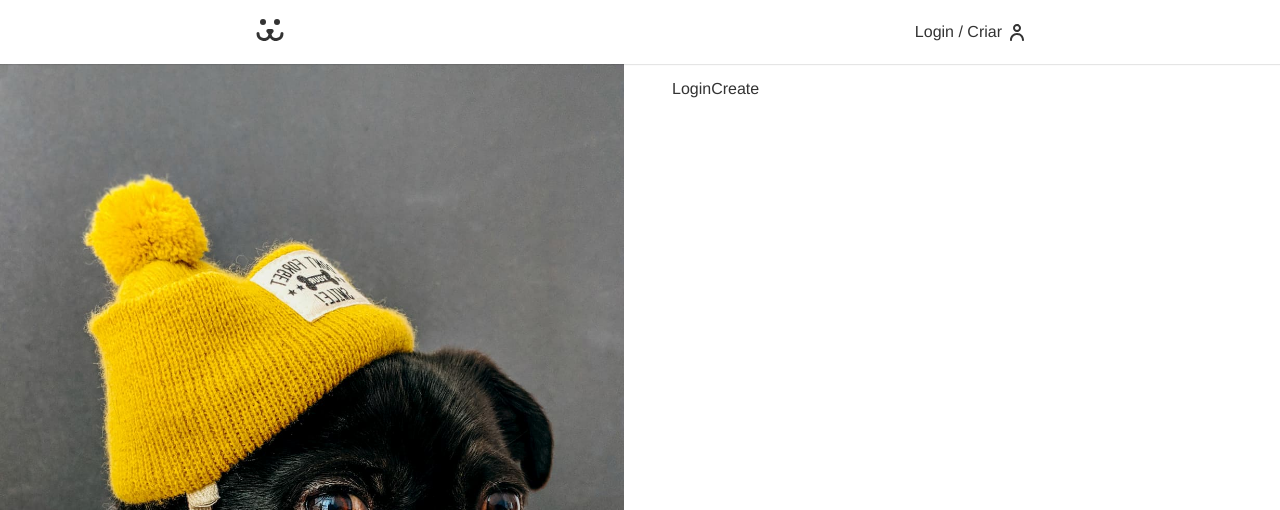
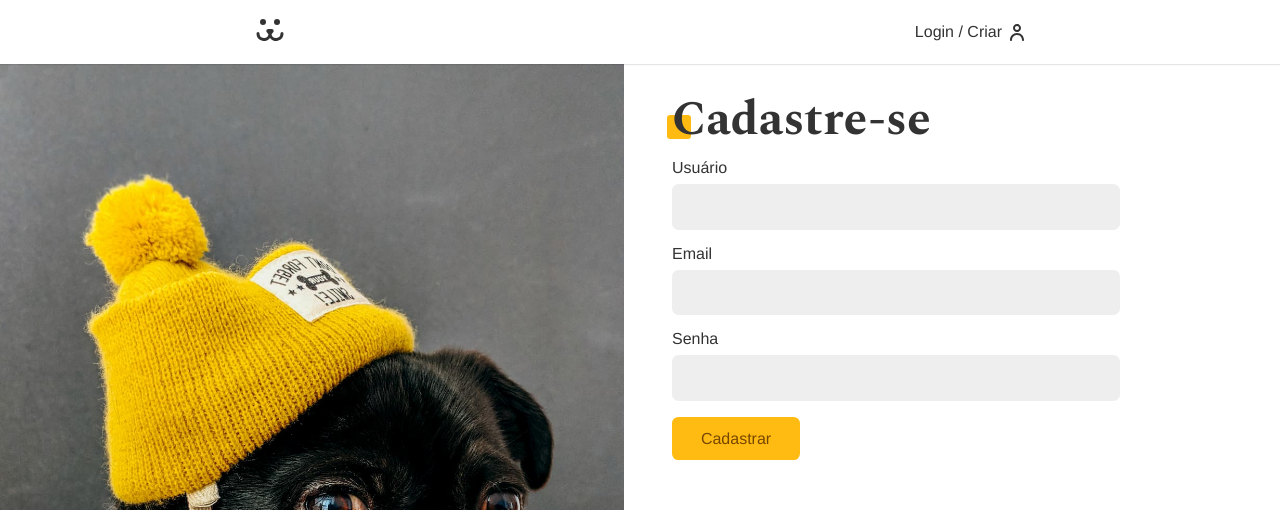
Before and after one commit to Lunatic02/Dogs, a React (Vite) app: page /login/criar in a window 1280 px wide. Shown: the top 510 px of the page. Built offline with nearby package versions, Linux system fonts and the light colour scheme.

Commit message:
Login Criar

```diff
--- a/src/Components/Login/LoginCreate.jsx
+++ b/src/Components/Login/LoginCreate.jsx
@@ -1,7 +1,40 @@
 import React from 'react';
+import Input from '../Forms/Input';
+import Button from '../Forms/Button';
+import useForm from '../../hooks/useForm';
+import { USER_POST } from '../../Hooks/api';
+import { UserContext } from '../../UserContext';
 
 const LoginCreate = () => {
-  return <div>LoginCreate</div>;
+  const username = useForm();
+  const email = useForm('email');
+  const password = useForm();
+
+  const { userLogin } = React.useContext(UserContext);
+
+  async function handleSubmit(e) {
+    e.preventDefault();
+    const { url, options } = USER_POST({
+      username: username.value,
+      email: email.value,
+      password: password.value,
+    });
+    const response = await fetch(url, options);
+    if (response.ok) userLogin(username.value, password.value);
+  }
+
+  return (
+    <section className="animeLeft">
+      <h1 className="title">Cadastre-se</h1>
+      <form onSubmit={handleSubmit}>
+        <Input label="Usuário" type="text" name="username" {...username} />
+        <Input label="Email" type="email" name="username" {...email} />
+        <Input label="Senha" type="password" name="username" {...password} />
+
+        <Button>Cadastrar</Button>
+      </form>
+    </section>
+  );
 };
 
 export default LoginCreate;
--- a/src/Hooks/api.jsx
+++ b/src/Hooks/api.jsx
@@ -36,3 +36,15 @@
     },
   };
 }
+export function USER_POST(body) {
+  return {
+    url: API_URL + '/api/user',
+    options: {
+      method: 'POST',
+      headers: {
+        'Content-Type': 'application/json',
+      },
+      body: JSON.stringify(body),
+    },
+  };
+}
```
